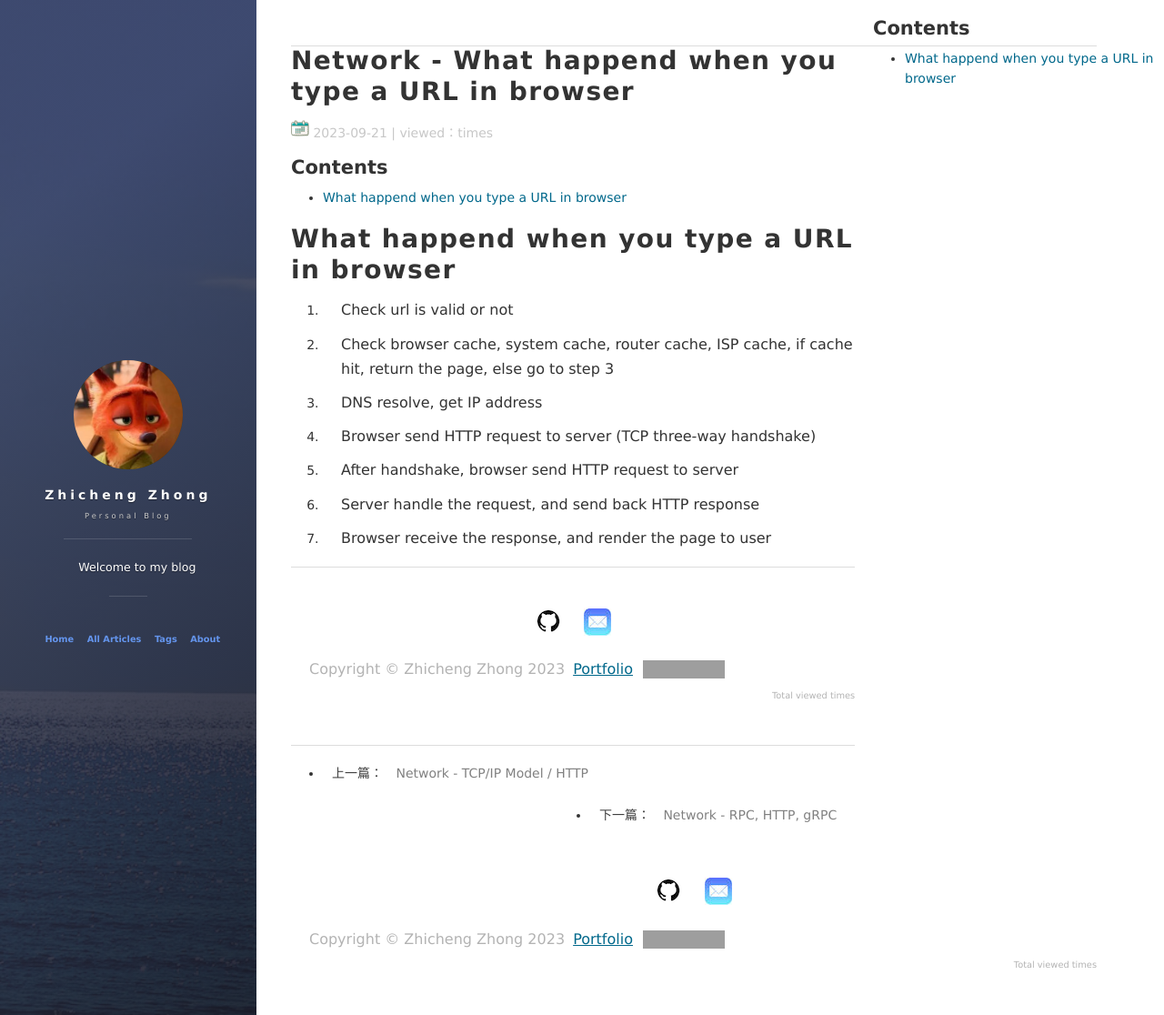
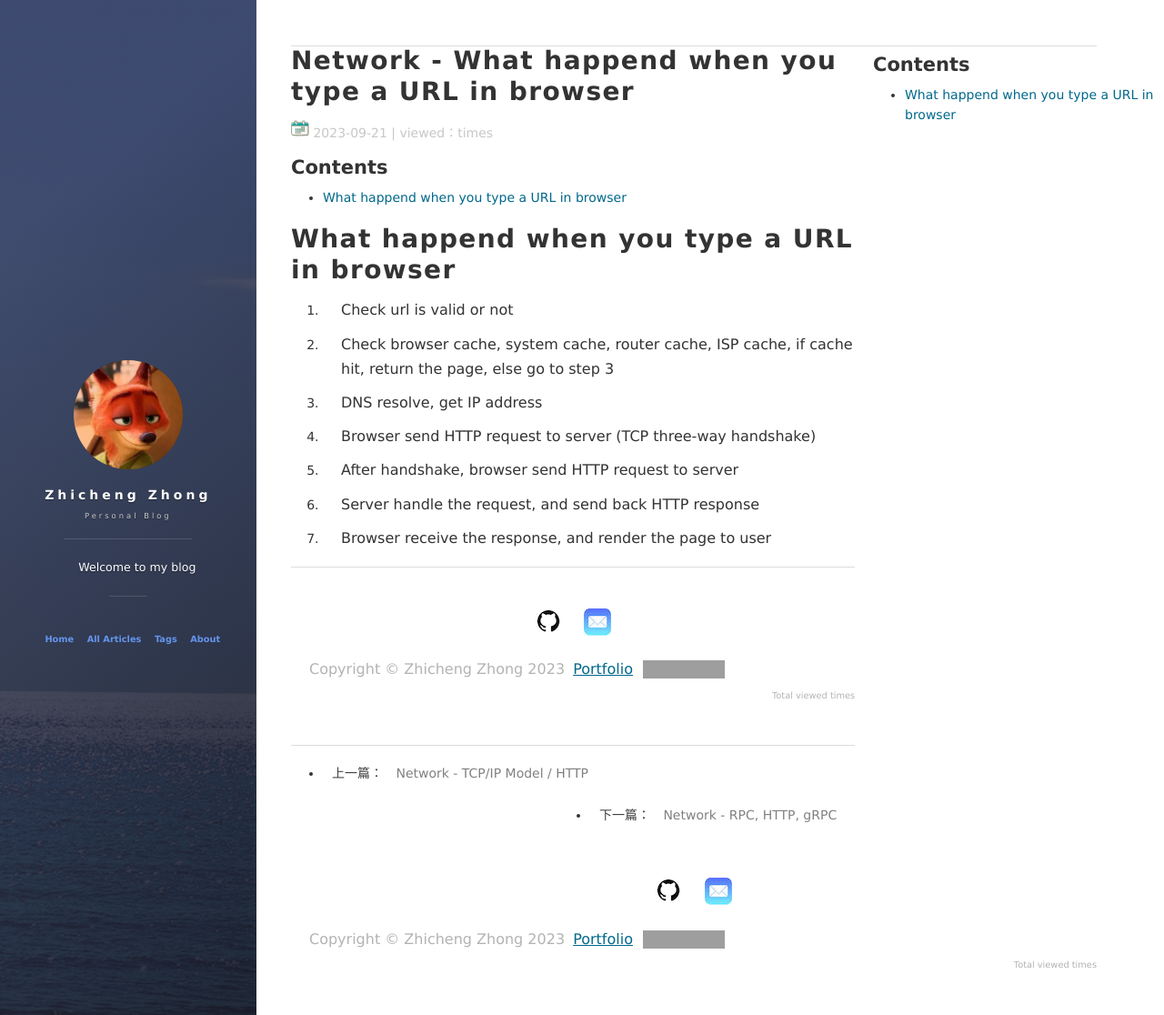
Before and after one commit to ChrisZZhong/chriszzhong.github.io, a Jekyll site: the page built from _posts/2023-09-21-TypeURLinBrowser.md, in a window 1280 px wide and 1116 px high. Shown: the whole window at 91% size. Built offline with Jekyll 4.4.1, drawn with Linux system fonts in a browser that asks for light colours; nearby versions of some CDN libraries; comment, search, counter and statistics services are not loaded; grey boxes are pictures that could not be loaded.

Commit message:
update interview

```diff
--- a/_layouts/post.html
+++ b/_layouts/post.html
@@ -34,7 +34,8 @@ layout: default
 {% include new-old.html %}
 {% include comments.html %}
 </div>
-<div style="width: 25%;float: left;position: fixed;left: 75%;top: 0;bottom: 0;overflow-x: hidden;overflow-y: scroll;">
+<!-- <div style="width: 25%; float: left; position: relative;"> -->
+<div style="width: 25%;float: left;position: fixed;left: 75%;top: 40px;bottom: 20px;overflow-x: hidden;overflow-y: scroll;">
   <hearder >
     {% if site.enableToc %}
       <h2 class="post-title">Contents</h2>
```
